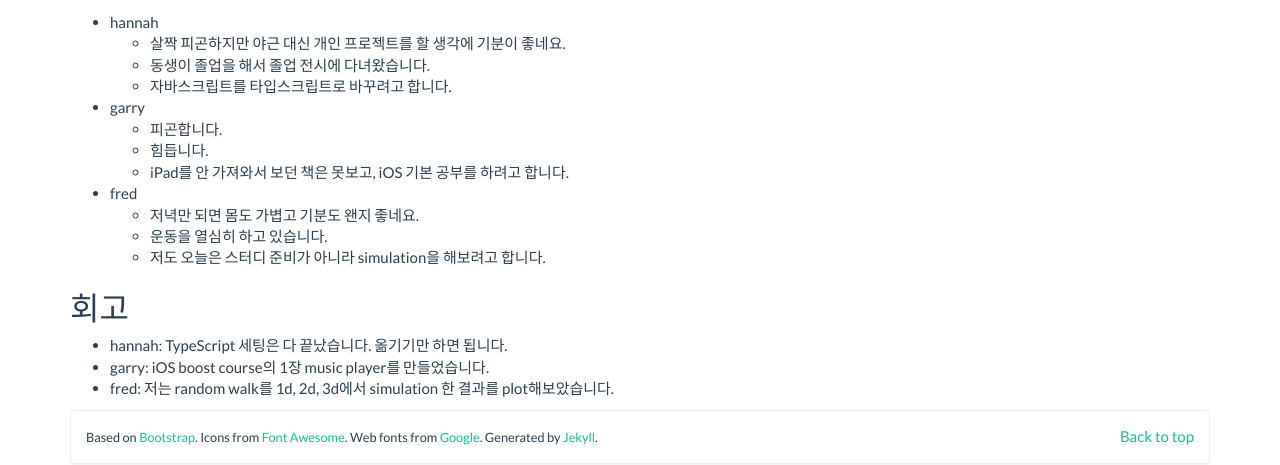
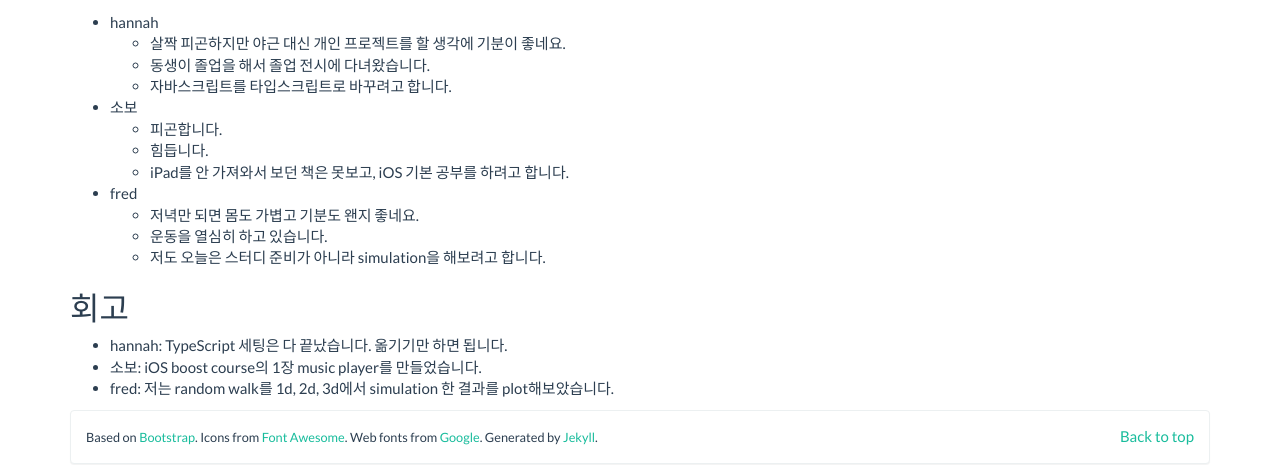
Before and after one commit to tuestudy/tuestudy.github.io, a Jekyll site: the page built from _posts/2018-11-13-meeting.markdown, in a window 1280 px wide. Shown: the part 277-742 px from the top of the page. Built offline with Jekyll 4.4.1, drawn with Linux system fonts in a browser that asks for light colours.

Commit message:
Rename garry to 소보

```diff
--- a/_posts/2018-09-04-meeting.markdown
+++ b/_posts/2018-09-04-meeting.markdown
@@ -18,7 +18,7 @@
   * 살짝 피곤한데, 오랜만에 와서 좋아요.
   * 요새 운동 열심히 하고 있습니다. 스케이트보드랑 수영, 헬스.
   * 진짜 오랫동안 묵혀두었던 개인 프로젝트를 다시 꺼내겠습니다.
-* garry
+* 소보
   * 괴롭습니다
   * 죽어가고 있습니다
   * 코틀린으로 코딩을 한번 해보죠
@@ -32,7 +32,7 @@
 한마디
 
 * fred: 요즘 너무 피곤한데, 여기 오니 강제로 뭔가 하게 되어서 좋아요.
-* garry: 역시 와서 일을 하고 있다 ...
+* 소보: 역시 와서 일을 하고 있다 ...
 * hannah: 아무것도 못했어요. 이것저것 막 안되는거 손보다가 새로운 코드는 못짜고...
 * haru: 1/6 보았습니다. 그런데 매우 짧은 챕터의 1/6 이라서... 한강 산책 할지 말지 고민중
 * dgoon: 엄청 쉬운 문제 풀었습니다. clisp 추가했습니다. 한동안 이 10개 언어로 지속.
--- a/_posts/2018-11-13-meeting.markdown
+++ b/_posts/2018-11-13-meeting.markdown
@@ -14,7 +14,7 @@
     * 살짝 피곤하지만 야근 대신 개인 프로젝트를 할 생각에 기분이 좋네요.
     * 동생이 졸업을 해서 졸업 전시에 다녀왔습니다.
     * 자바스크립트를 타입스크립트로 바꾸려고 합니다.
-* garry
+* 소보
     * 피곤합니다.
     * 힘듭니다.
     * iPad를 안 가져와서 보던 책은 못보고, iOS 기본 공부를 하려고 합니다.
@@ -26,5 +26,5 @@
 ## 회고
 
 * hannah: TypeScript 세팅은 다 끝났습니다. 옮기기만 하면 됩니다.
-* garry: iOS boost course의 1장 music player를 만들었습니다.
+* 소보: iOS boost course의 1장 music player를 만들었습니다.
 * fred: 저는 random walk를 1d, 2d, 3d에서 simulation 한 결과를 plot해보았습니다.
--- a/_posts/2018-12-11-meeting.markdown
+++ b/_posts/2018-12-11-meeting.markdown
@@ -10,8 +10,7 @@
 
 기분 / 근황 / 기대(오늘 뭐할까)
 
-
-* garry
+* 소보
   * 잃어버렸던 fitbit을 찾아서 기분이 좋습니다.
   * 건강검진을 받았습니다.
   * 일을 빠르게 마치고 원래 읽던 책(the c++ programming language)을 읽을 수 있길
@@ -32,7 +31,7 @@
   * 아직 아무 계획이 없는데 무엇을 할 지 계획을 세워볼 생각이에요.
 
 ## 회고
-  * garry 책을 많이 읽지 못해 아쉽습니다.
+  * 소보 책을 많이 읽지 못해 아쉽습니다.
   * hannah 저도 다 못 끝냈는데, 반 정도 했습니다.
   * bill p5js에 대해서 조금 더 알게 됐습니다.
   * fred 저는 앞으로 python으로 data science 공부를 할 생각이고, crash 해결을 못해서 아쉽네요.
--- a/_posts/2018-12-4-meeting.markdown
+++ b/_posts/2018-12-4-meeting.markdown
@@ -16,7 +16,7 @@
   * 수확을 마치고 마음을 비우고 왔습니다
   * 없습니다
 
-* garry
+* 소보
   * 화장실을 다녀와서 시원합니다
   * 내년에는 뭘할지 고민이 많습니다
   * 올 한해를 잘 마무리하길
@@ -33,6 +33,6 @@
 
 ## 회고
   * haru 파이가 맛이 없어서 화가 납니다
-  * garry 새로운 분과 수다를 많이 떨었습니다
+  * 소보 새로운 분과 수다를 많이 떨었습니다
   * bill 프로세싱을 알게 되었습니다
   * fred 타이밍이 맞게 딱 일을 끝냈는데, hacky한 방법으로 해결했어요.
```
